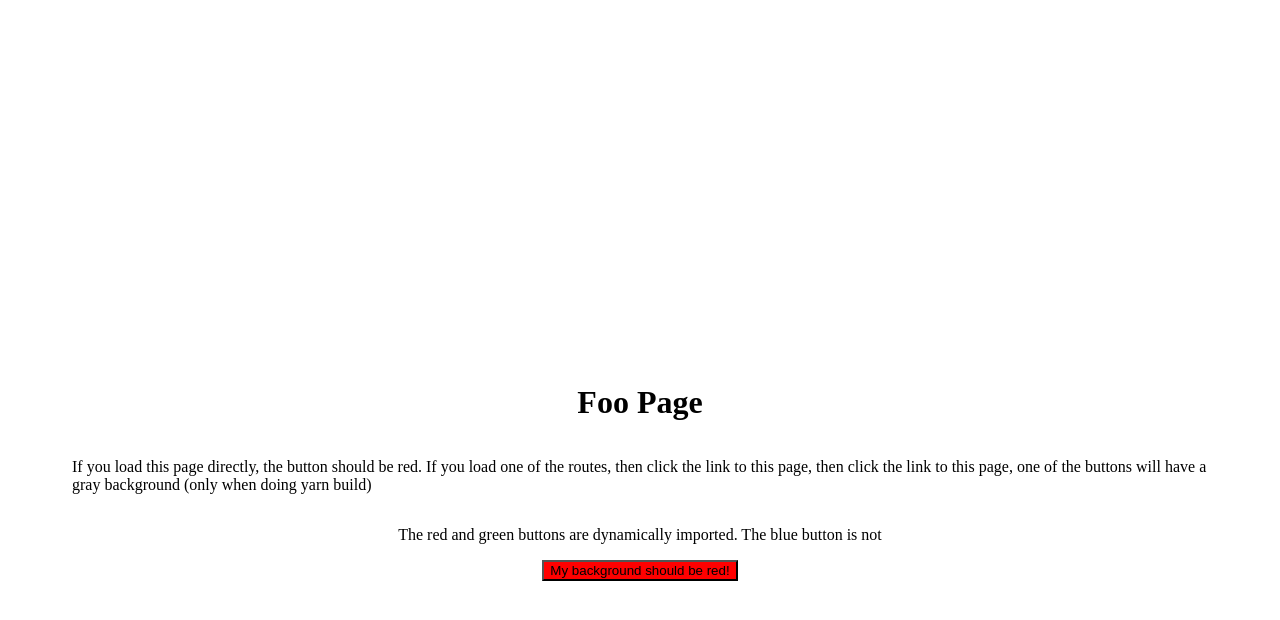
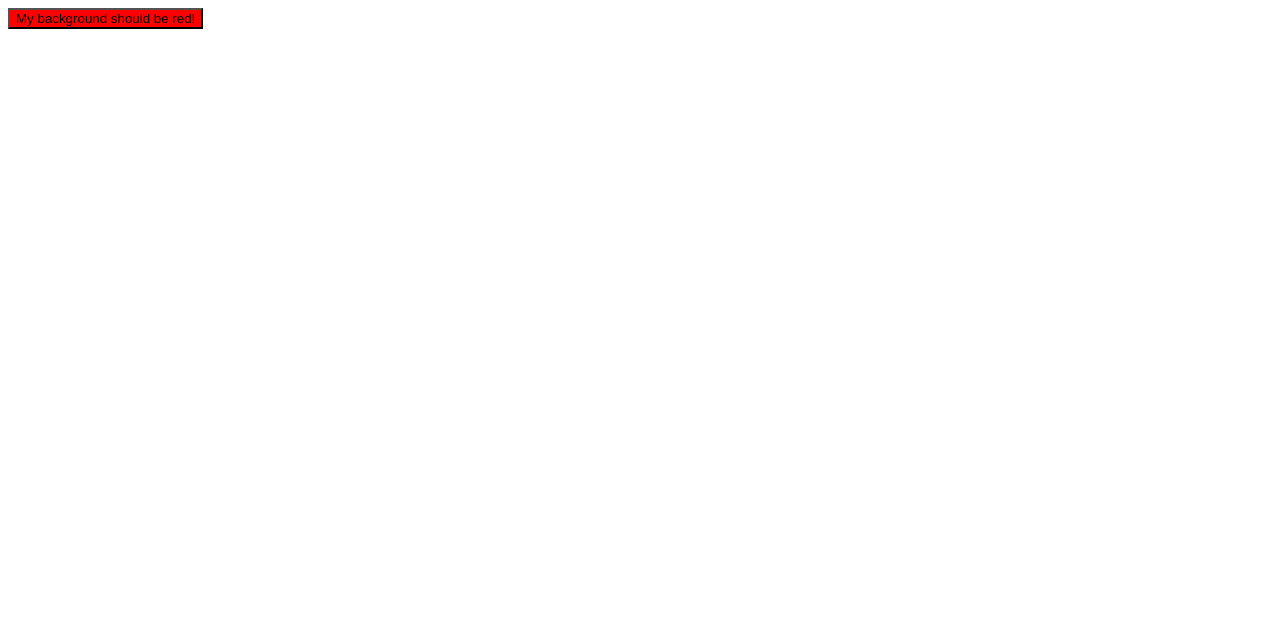
Before and after one commit to devjiwonchoi/repro-next-33286, a Next.js app: page /foo in a window 1280 px wide. Shown: the top 620 px of the page. Built offline with nearby package versions, Linux system fonts and the light colour scheme.

Commit message:
remove unnecessary from foo

```diff
--- a/pages/foo.tsx
+++ b/pages/foo.tsx
@@ -7,32 +7,7 @@ const DynamicImportRedButton = dynamic<{}>(
     ssr: false,
   }
 )
-const Foo = () => {
-  return (
-    <div
-      style={{
-        display: 'flex',
-        flexDirection: 'column',
-        alignItems: 'center',
-        justifyContent: 'center',
-        height: '100vh',
-        padding: '5vw',
-      }}
-    >
-      <h1>Foo Page</h1>
-      <p>
-        If you load this page directly, the button should be red. If you load
-        one of the routes, then click the link to this page, then click the link
-        to this page, one of the buttons will have a gray background (only when
-        doing yarn build)
-      </p>
-      <p>
-        The red and green buttons are dynamically imported. The blue button is
-        not
-      </p>
-      <DynamicImportRedButton />
-    </div>
-  )
+
+export default function Foo() {
+  return <DynamicImportRedButton />
 }
-
-export default Foo
```
